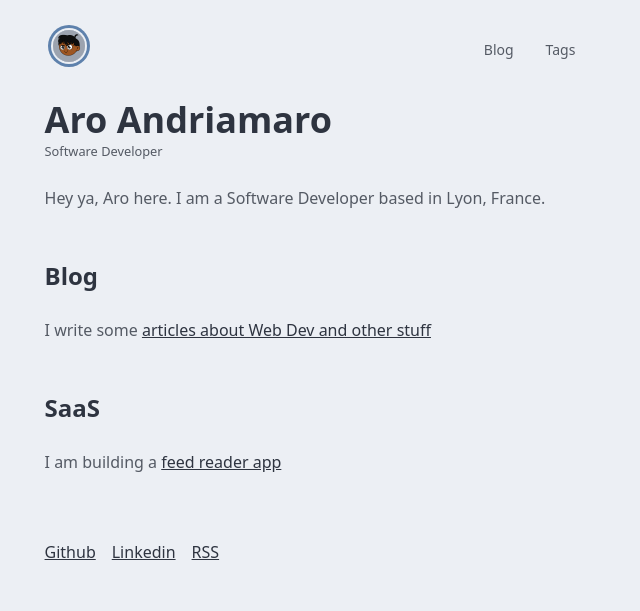
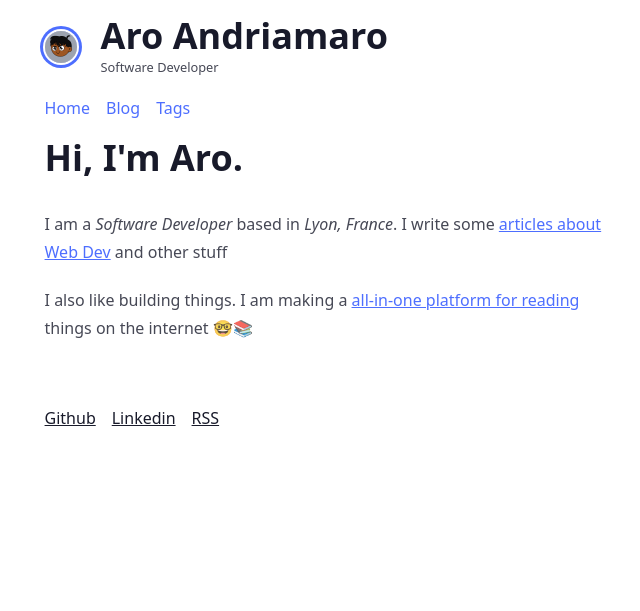
Before and after one commit to notAro14/aroandriamaro, an Astro site: page / in a window 1280 px wide. Shown: the whole page, without its empty margins (314-954 px from the left). Built offline with nearby package versions, Linux system fonts and the light colour scheme; Astro itself is replaced by a stand-in of ours.

Commit message:
revamp a little ui

```diff
--- a/astro.config.mjs
+++ b/astro.config.mjs
@@ -11,16 +11,16 @@ export default defineConfig({
   integrations: [
     preact(),
     expressiveCode({
-      themes: ["nord"],
+      themes: ["dracula"],
       plugins: [pluginLineNumbers()],
       defaultProps: {
         showLineNumbers: false,
       },
-      // styleOverrides: {
-      //   frames: {
-      //     frameBoxShadowCssValue: "unset",
-      //   },
-      // },
+      styleOverrides: {
+        frames: {
+          frameBoxShadowCssValue: "unset",
+        },
+      },
     }),
     tailwind(),
   ],
--- a/src/components/Footer.astro
+++ b/src/components/Footer.astro
@@ -4,8 +4,8 @@
 
 <footer class="flex items-center h-28">
   <div class="flex gap-4">
-    <a href="https://www.github.com/notAro14">Github</a>
-    <a href="https://www.linkedin.com/in/aroandria">Linkedin</a>
-    <a href="/rss.xml">RSS</a>
+    <a class="link" href="https://www.github.com/notAro14">Github</a>
+    <a class="link" href="https://www.linkedin.com/in/aroandria">Linkedin</a>
+    <a class="link" href="/rss.xml">RSS</a>
   </div>
 </footer>
--- a/src/components/Navigation.astro
+++ b/src/components/Navigation.astro
@@ -2,9 +2,18 @@
 
 ---
 
-<div class="navbar not-prose mb-4">
-  <div class="flex-1 flex gap-4 items-center">
-    <a href="/">
+<style>
+  .aro {
+    color: var(--tw-prose-headings);
+    font-weight: 800;
+    font-size: 2.25em;
+    line-height: 1.1;
+    margin: 0;
+  }
+</style>
+
+<div class="flex gap-6 items-center">
+  <div class="not-prose flex gap-4 items-center">
     <div class="avatar">
       <div
         class="rounded-full w-8 ring ring-primary ring-offset-base-100 ring-offset-2"
@@ -12,20 +21,18 @@
         <img src="/avatar.png" />
       </div>
     </div>
-    </a>
   </div>
-  <div class="flex-none">
-    <ul class="menu menu-horizontal not-prose">
-      <li>
-        <a href="/blog/">Blog</a>
-      </li>
-
-      <li>
-        <a href="/tags/">Tags</a>
-      </li>
-      <!-- <li>
-        <a href="/about/">About</a>
-      </li> -->
-    </ul>
+  <div class="flex flex-col">
+    <p class="aro">Aro Andriamaro</p>
+    <small>Software Developer</small>
   </div>
 </div>
+
+<nav class="py-4 not-prose gap-4 flex">
+  <a class="link link-primary link-hover" href="/">Home</a>
+  <a class="link link-primary link-hover" href="/blog/">Blog</a>
+  <a class="link link-primary link-hover" href="/tags/">Tags</a>
+  <!--
+        <a href="/about/">About</a>
+      -->
+</nav>
--- a/src/components/PostCard.astro
+++ b/src/components/PostCard.astro
@@ -3,19 +3,13 @@ import { format } from "date-fns";
 const { post } = Astro.props;
 ---
 
-<div class="card card-bordered shadow-sm card-compact">
-  <div class="card-body">
-    <small>
-      🗓️ {format(new Date(post.data.pubDate), "MMM do, yyyy")}
-    </small>
-    <h2 class="card-title">
-      <a href={`/posts/${post.slug}`}>{post.data.title}</a>
-    </h2>
-    <p>{post.data.description}</p>
-    <div class="card-actions justify-end">
-      <a class="btn btn-link btn-sm" href={`/posts/${post.slug}`}>
-        Read more
-      </a>
-    </div>
-  </div>
-</div>
+<article class="flex flex-col sm:flex-row sm:gap-4">
+  <time datetime={post.data.pubDate}>
+    {format(new Date(post.data.pubDate), "dd MMM, yyyy")}
+  </time>
+  <h2>
+    <a class="link link-primary" href={`/posts/${post.slug}`}
+      >{post.data.title}</a
+    >
+  </h2>
+</article>
--- a/src/layouts/PostLayout.astro
+++ b/src/layouts/PostLayout.astro
@@ -6,6 +6,11 @@ const { frontmatter } = Astro.props;
 
 <BaseLayout pageTitle={frontmatter.title}>
   <article>
+    <time class="text-xs" datetime={frontmatter.pubDate}
+      >{format(new Date(frontmatter.pubDate), "dd MMM, yyyy")}</time
+    >
+    <h1>{frontmatter.title}</h1>
+
     <figure class="flex flex-col items-center">
       <img
         class="max-w-full mx-auto rounded-lg my-6"
@@ -16,17 +21,16 @@ const { frontmatter } = Astro.props;
         {frontmatter.image.caption ?? "Generated with AI"}
       </figcaption>
     </figure>
-    <small>🗓️ {format(new Date(frontmatter.pubDate), "MMM do, yyyy")}</small>
-    <h1>{frontmatter.title}</h1>
-    <ul class="flex flex-wrap gap-2 not-prose -mt-4">
+
+    <slot />
+    <ul class="flex flex-wrap gap-2 not-prose">
       {
         frontmatter.tags.map((tag) => (
-          <p class="badge badge-primary">
-            <a href={`/tags/${tag}`}>{tag}</a>
-          </p>
+          <li class="badge badge-primary badge-outline">
+            <a href={`/tags/${tag}`}>#{tag}</a>
+          </li>
         ))
       }
     </ul>
-    <slot />
   </article>
 </BaseLayout>
--- a/src/pages/blog.astro
+++ b/src/pages/blog.astro
@@ -8,8 +8,8 @@ const allPosts = await getCollection("posts");
 ---
 
 <BaseLayout pageTitle="Aro Andriamaro | Blog">
-  <h1>All posts</h1>
-  <div class="flex flex-col not-prose gap-6">
+  <h1>Blog</h1>
+  <div class="flex flex-col not-prose gap-4">
     {
       [...allPosts]
         .sort((a, b) => {
--- a/src/pages/index.astro
+++ b/src/pages/index.astro
@@ -3,20 +3,22 @@ import BaseLayout from "../layouts/BaseLayout.astro";
 ---
 
 <BaseLayout pageTitle="Aro Andriamaro | Home">
-  <h1 class="-mb-1">Aro Andriamaro</h1>
-  <small>Software Developer</small>
+  <section>
+    <h1>Hi, I&apos;m Aro.</h1>
+    <p>
+      I am a <em>Software Developer</em> based in <em>Lyon, France</em>. I write
+      some
+      <a class="link link-primary" href="/blog/">articles about Web Dev</a> and other
+      stuff
+    </p>
 
-  <p>Hey ya, Aro here. I am a Software Developer based in Lyon, France.</p>
-
-  <h2>Blog</h2>
-  <p>
-    I write some <a href="/blog/">articles about Web Dev and other stuff</a>
-  </p>
-
-  <h2>SaaS</h2>
-  <p>
-    I am building a <a href="https://freirss.aroandriamaro.com/"
-      >feed reader app</a
-    >
-  </p>
+    <p>
+      I also like building things. I am making a <a
+        class="link link-primary"
+        href="https://freirss.aroandriamaro.com/"
+        >all-in-one platform for reading</a
+      >
+      things on the internet 🤓📚
+    </p>
+  </section>
 </BaseLayout>
--- a/src/pages/tags/index.astro
+++ b/src/pages/tags/index.astro
@@ -11,8 +11,8 @@ const pageTitle = "Aro Andriamaro | All tags";
   <ul class="flex flex-wrap gap-2 not-prose">
     {
       tags.map((tag) => (
-        <li class="badge badge-primary">
-          <a href={`/tags/${tag}`}>{tag}</a>
+        <li class="badge badge-primary badge-outline">
+          <a href={`/tags/${tag}`}>#{tag}</a>
         </li>
       ))
     }
--- a/tailwind.config.mjs
+++ b/tailwind.config.mjs
@@ -6,7 +6,7 @@ export default {
   },
   plugins: [require("@tailwindcss/typography"), require("daisyui")],
   daisyui: {
-    themes: ["nord", "dim"],
-    darkTheme: "dim",
+    themes: ["corporate", "forest"],
+    darkTheme: "forest",
   },
 };
```
Lines whose indentation alone changed are shown as unchanged.
